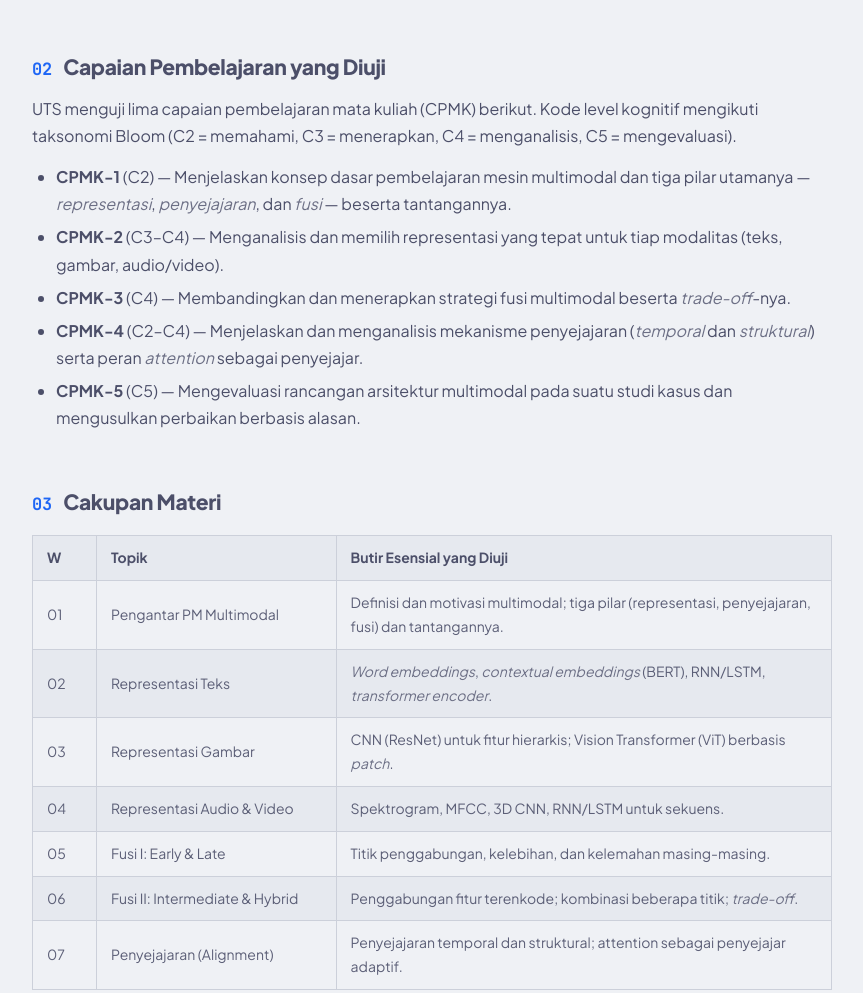
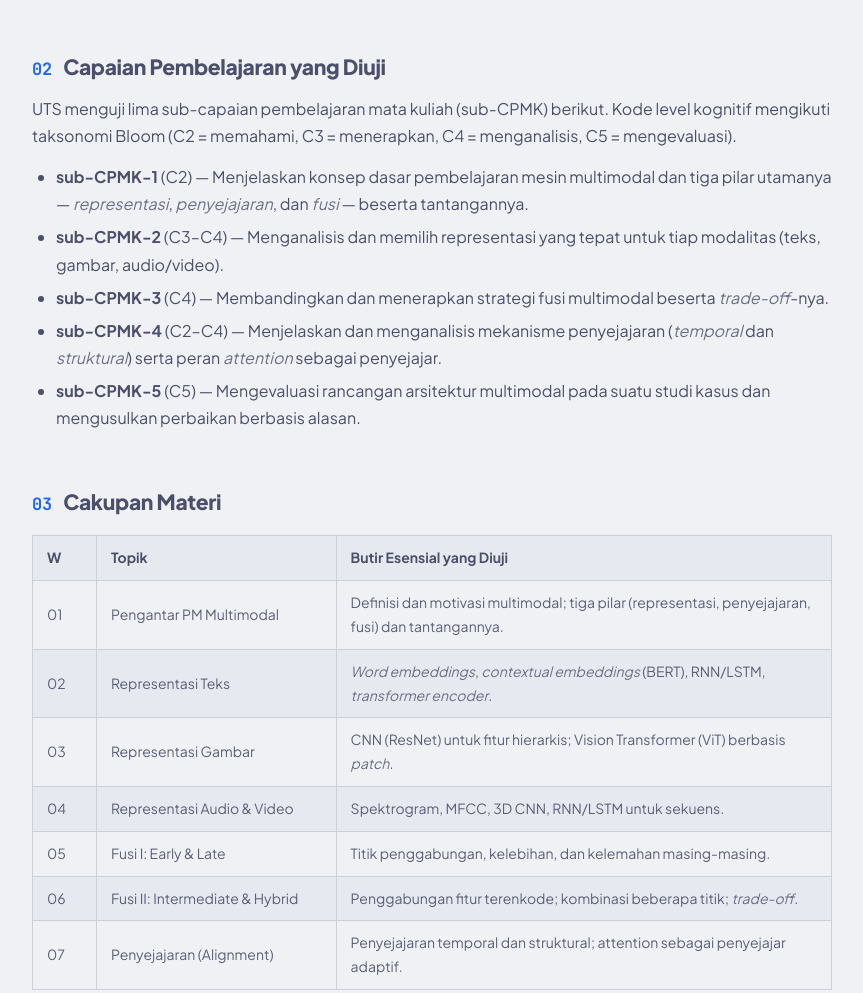
Before and after one commit to iwawiwi/multimodal, a website: page dokumen/uts-kisi-kisi.html in a window 1280 px wide. Shown: the part 1040-2033 px from the top of the page, without its empty margins (208-1071 px from the left). Drawn offline with nearby package versions, Linux system fonts and the light colour scheme.

Commit message:
docs(uts): istilah CPMK -> sub-CPMK di kisi-kisi UTS
Kisi-kisi UTS menguji lima sub-capaian pembelajaran, bukan lima CPMK
mata kuliah. Istilah diseragamkan pada paragraf pengantar, daftar butir
(CPMK-1..5 -> sub-CPMK-1..5), dan judul kolom tabel kisi-kisi.

```diff
--- a/dokumen/uts-kisi-kisi.html
+++ b/dokumen/uts-kisi-kisi.html
@@ -659,13 +659,13 @@
 </section>
 
 <section id="sec-cpmk"><h2><span class="sec-num">02</span> Capaian Pembelajaran yang Diuji</h2>
-<p>UTS menguji lima capaian pembelajaran mata kuliah (CPMK) berikut. Kode level kognitif mengikuti taksonomi Bloom (C2 = memahami, C3 = menerapkan, C4 = menganalisis, C5 = mengevaluasi).</p>
+<p>UTS menguji lima sub-capaian pembelajaran mata kuliah (sub-CPMK) berikut. Kode level kognitif mengikuti taksonomi Bloom (C2 = memahami, C3 = menerapkan, C4 = menganalisis, C5 = mengevaluasi).</p>
 <ul>
-  <li><strong>CPMK-1</strong> (C2) &mdash; Menjelaskan konsep dasar pembelajaran mesin multimodal dan tiga pilar utamanya &mdash; <em>representasi</em>, <em>penyejajaran</em>, dan <em>fusi</em> &mdash; beserta tantangannya.</li>
-  <li><strong>CPMK-2</strong> (C3&ndash;C4) &mdash; Menganalisis dan memilih representasi yang tepat untuk tiap modalitas (teks, gambar, audio/video).</li>
-  <li><strong>CPMK-3</strong> (C4) &mdash; Membandingkan dan menerapkan strategi fusi multimodal beserta <em>trade-off</em>-nya.</li>
-  <li><strong>CPMK-4</strong> (C2&ndash;C4) &mdash; Menjelaskan dan menganalisis mekanisme penyejajaran (<em>temporal</em> dan <em>struktural</em>) serta peran <em>attention</em> sebagai penyejajar.</li>
-  <li><strong>CPMK-5</strong> (C5) &mdash; Mengevaluasi rancangan arsitektur multimodal pada suatu studi kasus dan mengusulkan perbaikan berbasis alasan.</li>
+  <li><strong>sub-CPMK-1</strong> (C2) &mdash; Menjelaskan konsep dasar pembelajaran mesin multimodal dan tiga pilar utamanya &mdash; <em>representasi</em>, <em>penyejajaran</em>, dan <em>fusi</em> &mdash; beserta tantangannya.</li>
+  <li><strong>sub-CPMK-2</strong> (C3&ndash;C4) &mdash; Menganalisis dan memilih representasi yang tepat untuk tiap modalitas (teks, gambar, audio/video).</li>
+  <li><strong>sub-CPMK-3</strong> (C4) &mdash; Membandingkan dan menerapkan strategi fusi multimodal beserta <em>trade-off</em>-nya.</li>
+  <li><strong>sub-CPMK-4</strong> (C2&ndash;C4) &mdash; Menjelaskan dan menganalisis mekanisme penyejajaran (<em>temporal</em> dan <em>struktural</em>) serta peran <em>attention</em> sebagai penyejajar.</li>
+  <li><strong>sub-CPMK-5</strong> (C5) &mdash; Mengevaluasi rancangan arsitektur multimodal pada suatu studi kasus dan mengusulkan perbaikan berbasis alasan.</li>
 </ul>
 </section>
 
@@ -683,7 +683,7 @@
 
 <section id="sec-kisi"><h2><span class="sec-num">04</span> Kisi-Kisi Soal</h2>
 <table class="t-kisi">
-<thead><tr><th>No</th><th>Soal</th><th>CPMK</th><th>Materi</th><th>Indikator</th><th>Level</th><th>Bentuk</th><th>Poin</th></tr></thead><tbody>
+<thead><tr><th>No</th><th>Soal</th><th>sub-CPMK</th><th>Materi</th><th>Indikator</th><th>Level</th><th>Bentuk</th><th>Poin</th></tr></thead><tbody>
 <tr><td>1</td><td>A1</td><td>1</td><td>W01</td><td>Menjelaskan tiga pilar beserta contoh dan risiko bila lemah.</td><td>C2</td><td>Esai</td><td>15</td></tr>
 <tr><td>2</td><td>A2</td><td>2</td><td>W02&ndash;04</td><td>Membandingkan representasi teks, gambar, dan audio/video.</td><td>C3</td><td>Esai</td><td>15</td></tr>
 <tr><td>3</td><td>A3</td><td>3</td><td>W05&ndash;06</td><td>Membandingkan empat strategi fusi dan memberi contoh penerapan.</td><td>C4</td><td>Esai</td><td>15</td></tr>
```
